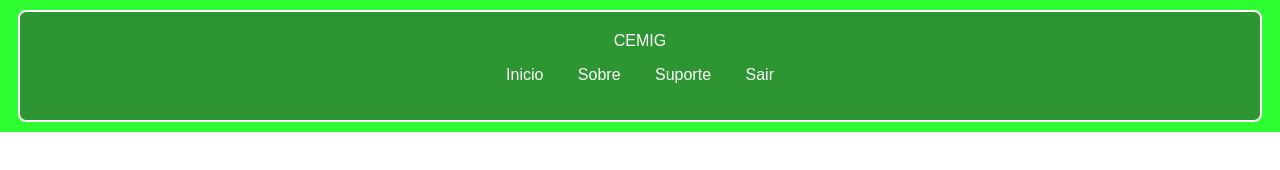
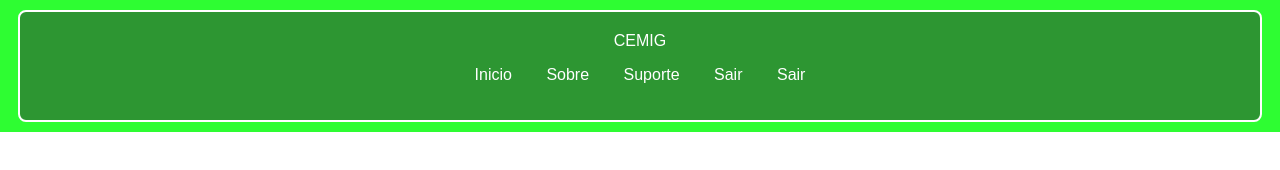
Before and after one commit to temperani/PadroaListaMaterialCemig, a plain HTML site: page index.html in a window 1280 px wide. Drawn offline with Linux system fonts and the light colour scheme.

Commit message:
testando

```diff
--- a/index.html
+++ b/index.html
@@ -17,6 +17,7 @@
                             <li><a href="#sobre">Sobre</a></li>
                             <li><a href="#suporte">Suporte</a></li>
                             <li><a href="#logoff">Sair</a></li>
+                            <li><a href="#logoff">Sair</a></li>
                         </ul>
                     </nav>
                 </div>
```
